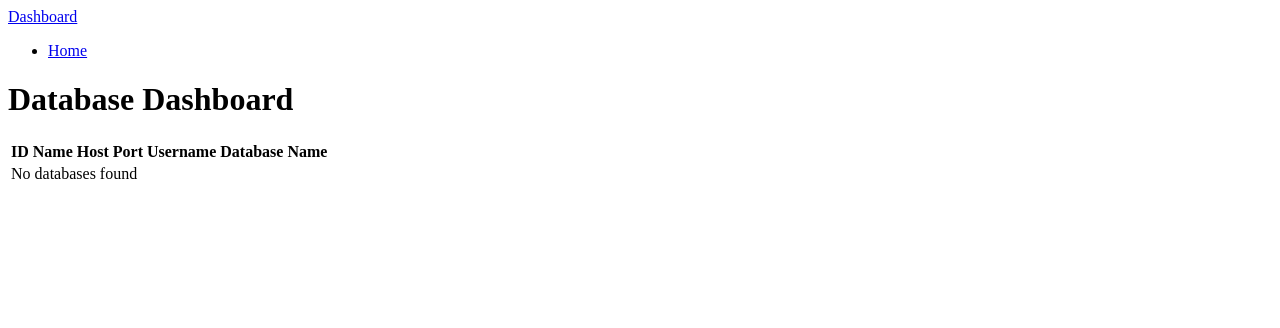
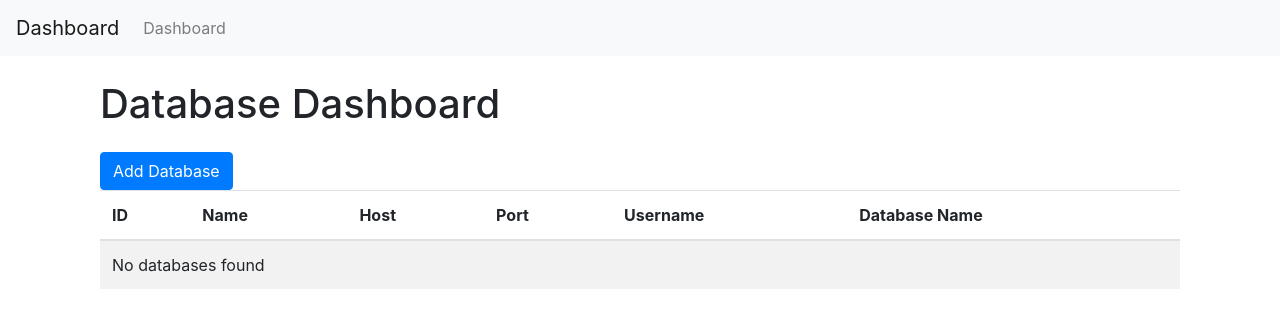
Before and after one commit to alix-platier-favier/plateforme-safebase, a Symfony app: template templates/dashboard/index.html.twig in a window 1280 px wide. Shown: the top 328 px of the page. Run offline with Twig, Linux system fonts and the light colour scheme; the template is opened without the code that fills it, so the values that code supplies are empty; some libraries are stand-ins or nearby versions.

Commit message:
ajout bdd une nouvelle bdd

```diff
--- a/templates/base.html.twig
+++ b/templates/base.html.twig
@@ -3,6 +3,11 @@
 <head>
     <meta charset="UTF-8">
     <title>{% block title %}My Symfony Project{% endblock %}</title>
+    <link href="https://stackpath.bootstrapcdn.com/bootstrap/4.5.2/css/bootstrap.min.css" rel="stylesheet">
+    <script src="https://code.jquery.com/jquery-3.5.1.slim.min.js"></script>
+    <script src="https://cdn.jsdelivr.net/npm/@popperjs/core@2.9.3/dist/umd/popper.min.js"></script>
+    <script src="https://stackpath.bootstrapcdn.com/bootstrap/4.5.2/js/bootstrap.min.js"></script>
+
 </head>
 <body>
     <nav class="navbar navbar-expand-lg navbar-light bg-light">
@@ -10,7 +15,8 @@
         <div class="collapse navbar-collapse">
             <ul class="navbar-nav mr-auto">
                 <li class="nav-item">
-                    <a class="nav-link" href="{{ path('dashboard') }}">Home</a>
+                    {# <a class="nav-link" href="{{ path('/') }}">Home</a> #}
+                    <a class="nav-link" href="{{ path('dashboard') }}">Dashboard</a>
                 </li>
             </ul>
         </div>
@@ -18,6 +24,5 @@
     <div class="container mt-4">
         {% block body %}{% endblock %}
     </div>
-    <script src="{{ asset('build/app.js') }}"></script>
 </body>
 </html>
--- a/templates/dashboard/index.html.twig
+++ b/templates/dashboard/index.html.twig
@@ -3,6 +3,12 @@
 {% block body %}
     <div class="container">
         <h1 class="my-4">Database Dashboard</h1>
+
+        <button type="button" class="btn btn-primary" data-toggle="modal" data-target="#addDatabaseModal">
+            Add Database
+        </button>
+
+
         <table class="table table-striped">
             <thead>
                 <tr>
@@ -22,7 +28,7 @@
                         <td>{{ database.host }}</td>
                         <td>{{ database.port }}</td>
                         <td>{{ database.username }}</td>
-                        <td>{{ database.databaseName }}</td>
+                        <td>{{ database.dbname }}</td>
                     </tr>
                 {% else %}
                     <tr>
@@ -32,4 +38,50 @@
             </tbody>
         </table>
     </div>
+
+    <div class="modal fade" id="addDatabaseModal" tabindex="-1" aria-labelledby="addDatabaseModalLabel" aria-hidden="true">
+    <div class="modal-dialog">
+        <div class="modal-content">
+            <div class="modal-header">
+                <h5 class="modal-title" id="addDatabaseModalLabel">Add New Database</h5>
+                <button type="button" class="close" data-dismiss="modal" aria-label="Close">
+                    <span aria-hidden="true">&times;</span>
+                </button>
+            </div>
+            <div class="modal-body">
+                <form id="addDatabaseForm" method="post" action="{{ path('add_database') }}">
+                    <div class="form-group">
+                        <label for="name">Name</label>
+                        <input type="text" class="form-control" id="name" name="name" required>
+                    </div>
+                    <div class="form-group">
+                        <label for="host">Host</label>
+                        <input type="text" class="form-control" id="host" name="host" required>
+                    </div>
+                    <div class="form-group">
+                        <label for="port">Port</label>
+                        <input type="text" class="form-control" id="port" name="port" required>
+                    </div>
+                    <div class="form-group">
+                        <label for="username">Username</label>
+                        <input type="text" class="form-control" id="username" name="username" required>
+                    </div>
+                    <div class="form-group">
+                        <label for="password">Password</label>
+                        <input type="password" class="form-control" id="password" name="password" required>
+                    </div>
+                    <div class="form-group">
+                        <label for="dbname">Database Name</label>
+                        <input type="text" class="form-control" id="dbname" name="dbname" required>
+                    </div>
+                    <div class="modal-footer">
+                        <button type="button" class="btn btn-secondary" data-dismiss="modal">Close</button>
+                        <button type="submit" class="btn btn-primary">Create Database</button>
+                    </div>
+                </form>
+            </div>
+        </div>
+    </div>
+</div>
+
 {% endblock %}
```
Also changed, not shown: src/Controller/DashboardController.php (+20 -1 lines).
